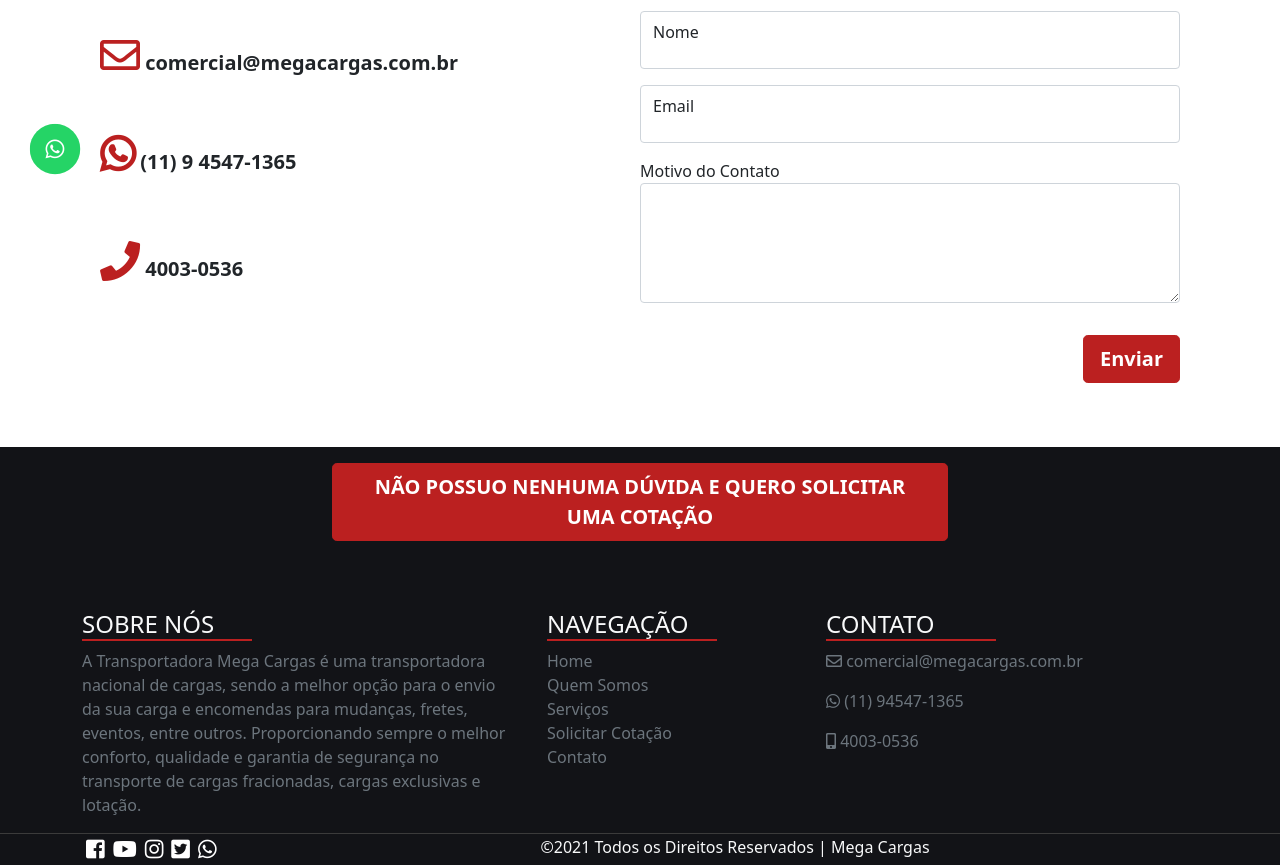
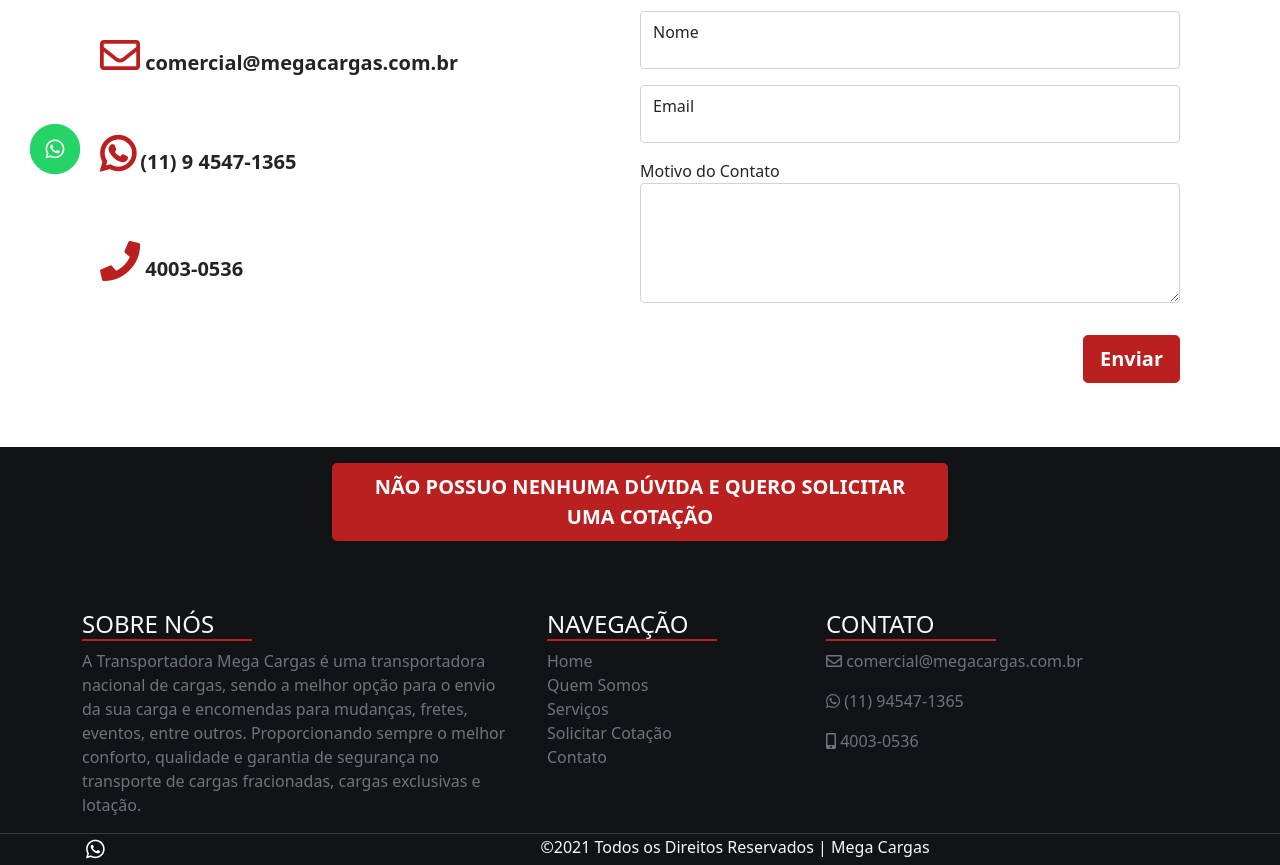
Before and after one commit to guileshi/MegaCargas, a plain HTML site: page contact-us.html in a window 1280 px wide. Shown: the part 596-1461 px from the top of the page. Drawn offline with Linux system fonts and the light colour scheme.

Commit message:
remove footer's icons

```diff
--- a/contact-us.html
+++ b/contact-us.html
@@ -288,17 +288,8 @@
                 <div class="col-md-2 col-sm-12">
                     <a href="index.html">
                         <div class="text-center pt-1 d-sm-flex">
-                            <a href="#" class="social-icon px-1" target="_blank"><i class="fab fa-facebook-square fa-lg"
+                            <a href="https://api.whatsapp.com/send?phone=+5511945471365&text=Ol%C3%A1,%20gostaria%20de%20realizar%20uma%20cota%C3%A7%C3%A3o target="_blank"" class="social-icon px-1" target="_blank"><i class="fab fa-whatsapp fa-lg"
                                     aria-hidden="true"></i></a>
-                            <a href="#" class="social-icon px-1" target="_blank"><i class="fab fa-youtube fa-lg"
-                                    aria-hidden="true"></i></a>
-                            <a href="#" class="social-icon px-1" target="_blank"><i class="fab fa-instagram fa-lg"
-                                    aria-hidden="true"></i></a>
-                            <a href="#" class="social-icon px-1" target="_blank"><i class="fab fa-twitter-square fa-lg"
-                                    aria-hidden="true"></i></a>
-                            <a href="https://api.whatsapp.com/send?phone=+5511945471365&text=Ol%C3%A1,%20gostaria%20de%20realizar%20uma%20cota%C3%A7%C3%A3o"
-                                target="_blank" class="social-icon px-1" target="_blank"><i
-                                    class="fab fa-whatsapp fa-lg" aria-hidden="true"></i></a>
                         </div>
                     </a>
                 </div>
```
Also changed, not shown: cotacao.html (+1 -10 lines), index.html (+0 -8 lines), who-we-are.html (+1 -9 lines).
